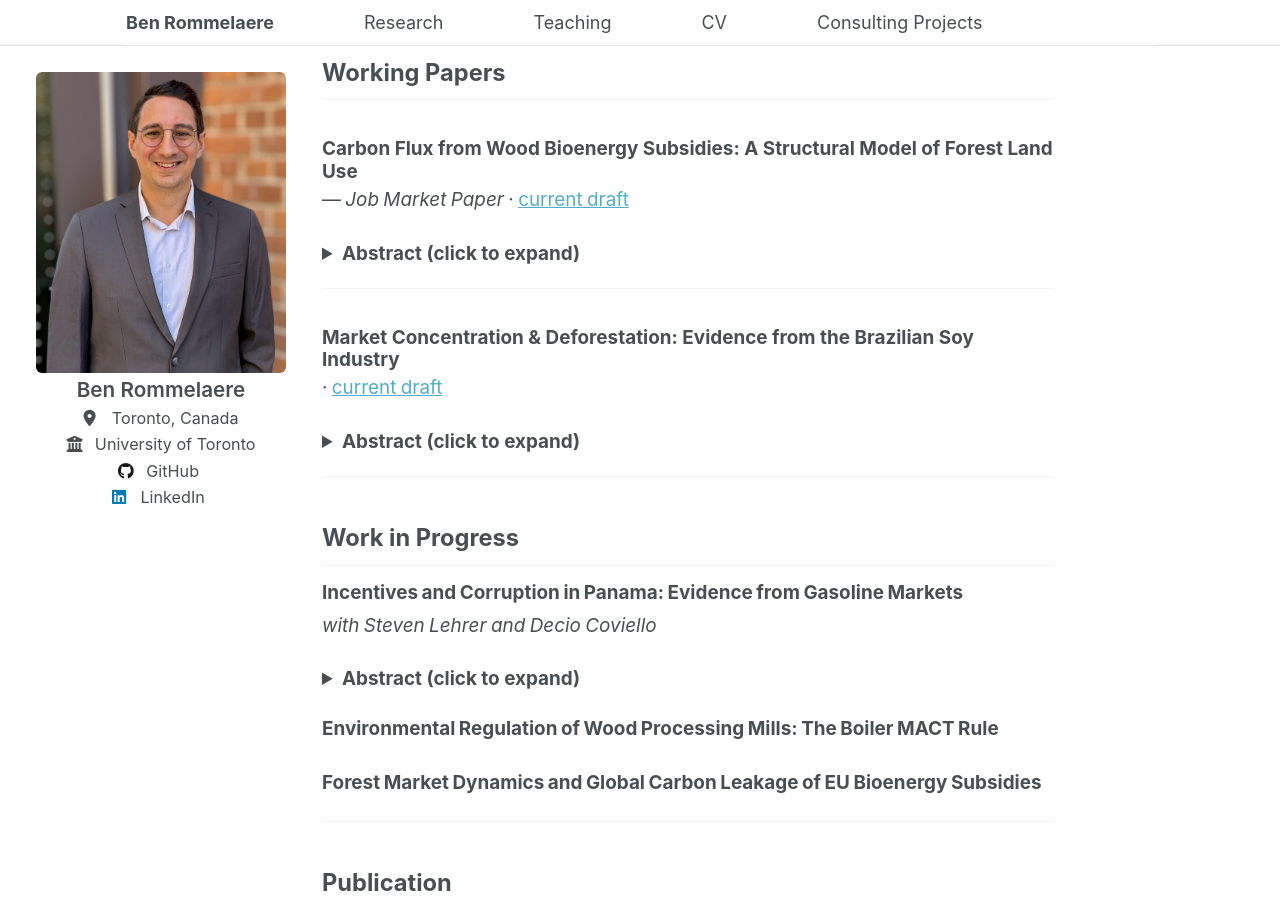
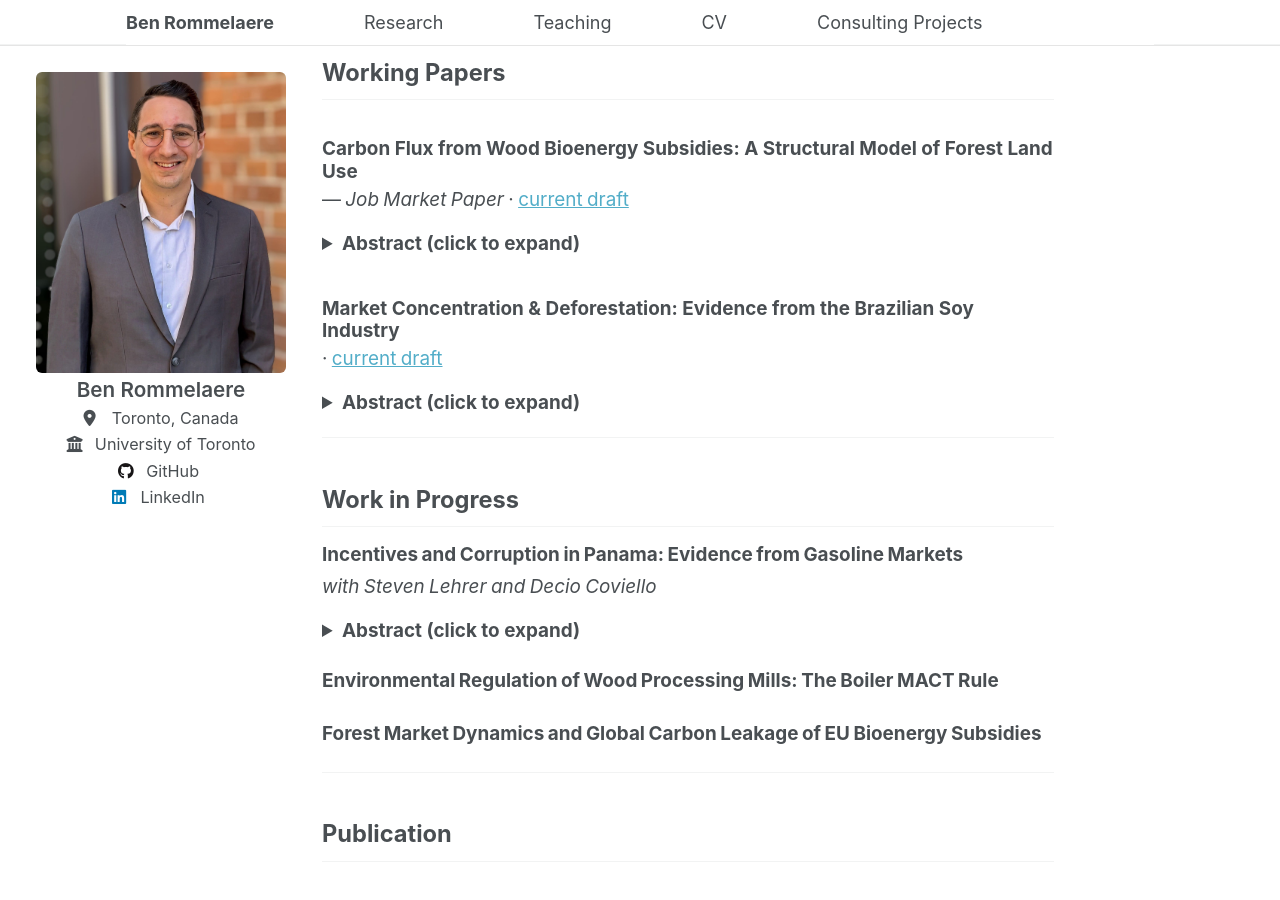
Before and after one commit to brommelaere/brommelaere.github.io, a Jekyll site: the page built from _pages/research.md, in a window 1280 px wide and 900 px high. Built offline with Jekyll 4.4.1, drawn with Linux system fonts in a browser that asks for light colours.

Commit message:
Fix details styling and formatting in research.md

```diff
--- a/_pages/research.md
+++ b/_pages/research.md
@@ -10,16 +10,14 @@ classes: [no-title, research-page]
 
 ### Carbon Flux from Wood Bioenergy Subsidies: A Structural Model of Forest Land Use
 <p style="margin: -0.50rem 0 0.20rem 0; font-weight: 400;">— <em>Job Market Paper</em> · <a href="#" target="_blank">current draft</a></p>
-<details style="margin: 0.15rem 0 1.00rem 0; padding-top: 0; border-top: 0;">
+<details style="margin: -0.55rem 0 1.00rem 0; padding-top: 0; border-top: 0;">
   <summary><strong>Abstract (click to expand)</strong></summary>
 Wood bioenergy offers one path to reduce carbon emissions from fossil energy and is an increasingly important fuel in both the U.K. and EU-27. Yet, because wood is more carbon intensive than fossil fuels at the smokestack, the climate impact from wood bioenergy policies depends on whether forest carbon uptake offsets these emissions. I study this question in the context of the U.S. South, a globally significant supplier of wood bioenergy. I develop a dynamic structural model of land use and harvesting decisions, extending a traditional stochastic Faustmann model to incorporate land-use switching and oligopsony power. Using this model, I assess the impact of wood bioenergy mills supplying wood to Europe following large bioenergy subsidies. The model is estimated on a panel of 5.1 million land plots, built from remote-sensing data on land use, tree harvesting, and forest biomass accumulation. My estimates imply that by 2050, harvesting rates increase by 6%, and due to imperfect replanting, forested area shrinks by ≈1,500 km² — roughly the size of Orlando’s 2010 urban footprint. By 2024, this translates to an annual decline in carbon sequestration equal to 1.3% of U.K. emissions. The resulting reduction in forest carbon stocks does not recover within any relevant policy horizon.
 </details>
 
-<hr style="margin: 0.80rem 0 1.00rem;">
-
 ### Market Concentration & Deforestation: Evidence from the Brazilian Soy Industry
 <p style="margin: -0.50rem 0 0.20rem 0; font-weight: 400;">· <a href="#" target="_blank">current draft</a></p>
-<details style="margin: 0.15rem 0 1.00rem 0; padding-top: 0; border-top: 0;">
+<details style="margin: -0.55rem 0 1.00rem 0; padding-top: 0; border-top: 0;">
   <summary><strong>Abstract (click to expand)</strong></summary>
 The Brazilian soy industry is a leading cause of deforestation in several major biomes, including the Amazon, yet little is known about how market structure affects land-use outcomes. This paper exploits the 2014 acquisition and merger of two major soy exporters by China’s state-owned firm COFCO to estimate the causal effects of buyer concentration on farmgate soy prices, production, and deforestation. Using a municipality-level panel from 2006–2018 linking supply-chain data, administrative data, and MapBiomas deforestation records, I implement a staggered event-study design to estimate local impacts of the merger. Results show a short-run increase in farmgate prices where buyer concentration rose — an unexpected effect consistent with strategic mutual forbearance among oligopsonists. In contrast, when COFCO enters new markets, I find that increased competition leads to sustained price increases and lower deforestation. One likely mechanism is COFCO’s deforestation-free sourcing commitments.
 </details>
@@ -29,7 +27,7 @@ The Brazilian soy industry is a leading cause of deforestation in several major
 ## Work in Progress
 **Incentives and Corruption in Panama: Evidence from Gasoline Markets**
   *with Steven Lehrer and Decio Coviello*
-  <details style="margin: 0.15rem 0 1.00rem 0; padding-top: 0; border-top: 0;">
+  <details style="margin: -0.55rem 0 1.00rem 0; padding-top: 0; border-top: 0;">
   <summary><strong>Abstract (click to expand)</strong></summary>
   This paper studies the misuse of public funds using transaction-level data from Panama’s national
   fuel card program, covering over two million purchases by government employees. We document both
@@ -59,3 +57,5 @@ The Brazilian soy industry is a leading cause of deforestation in several major
   <summary><strong>Abstract (click to expand)</strong></summary>
   Advances in measuring the intangible costs and benefits of transportation are being made but economic cost-benefit models used to analyze transportation infrastructure projects have not kept up. There are new benefit categories that existing transportation cost-benefit models do not include. One example is the benefit of travel time reliability. This paper summarizes the results of 30 studies of reliability and synthesizes them into a reliability ratio that can be used in transit cost-benefit analysis. By interpreting and standardizing reliability research the paper shows how cutting edge transportation research can be made available to engineering and planning professionals in their planning and design decisions. The value of reliability is implemented in a cost-benefit and risk analysis model and is freely available as a spreadsheet from the authors.
   </details>
+
+<hr style="margin: 0.80rem 0 1.00rem;">
```
